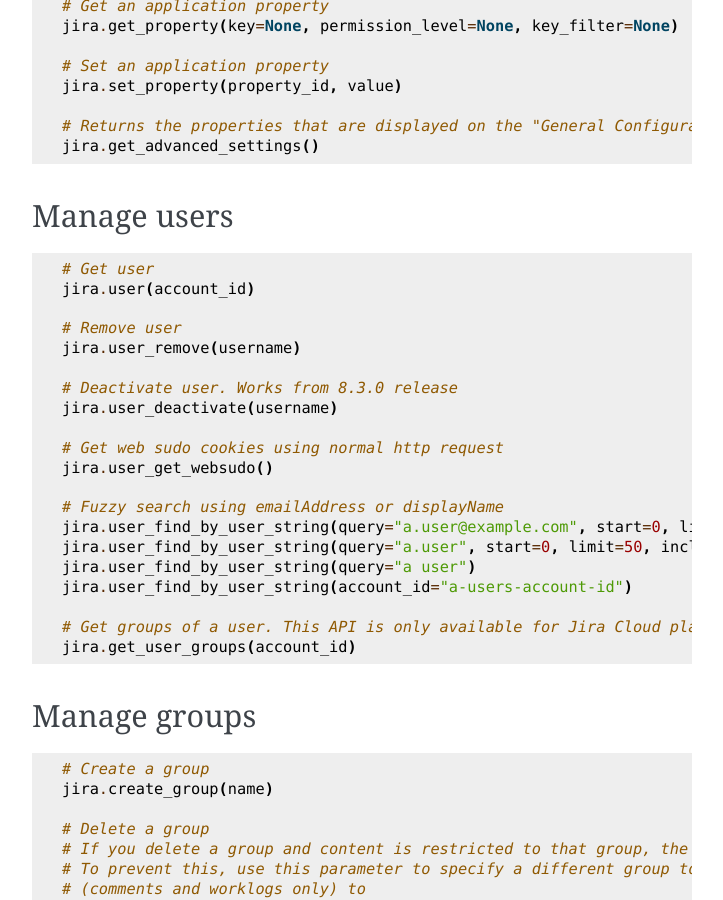
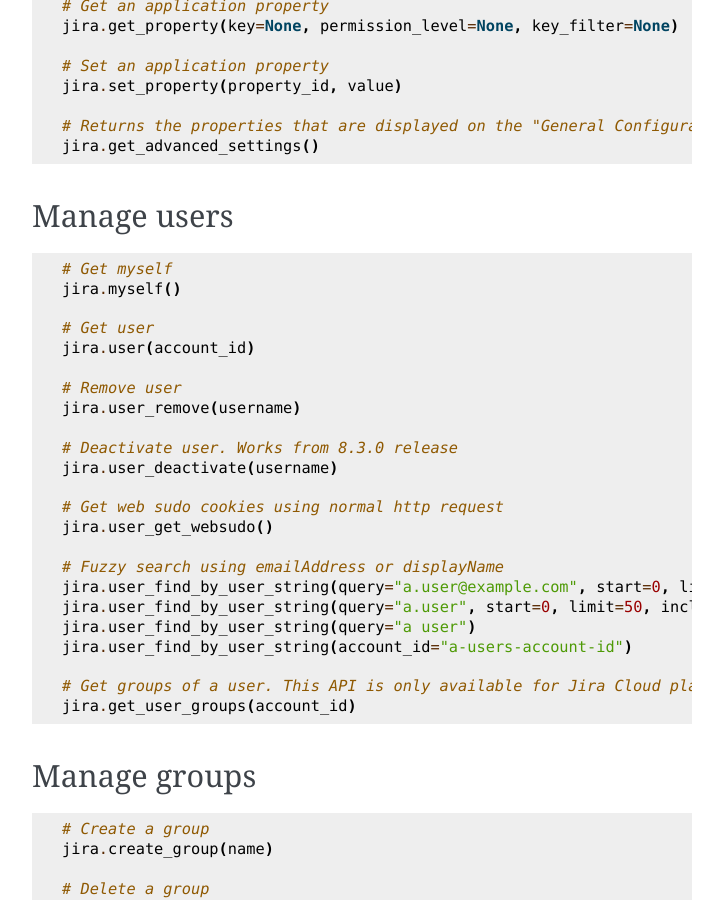
Before and after one commit to atlassian-api/atlassian-python-api, a Sphinx documentation site: the page built from docs/jira.rst, in a window 1280 px wide and 900 px high, scrolled down 993 px. Shown: the whole window, without its empty margins (388-1111 px from the left). Built offline with Sphinx 7.4.7, drawn with Linux system fonts in a browser that asks for light colours; pages that are not in the unit, such as notebooks, are missing from menus.

Commit message:
[JIRA] jira.myself() -method missing from JIRA-docs (#1306)
* JIRA issue property methods

* JIRA issue property docs

* JIRA issue property docs

* JIRA issue property tests

* JIRA issue property: clean code

* [JIRA] jira.myself() -method missing from JIRA-docs

---------

Co-authored-by: Kyösti Viinamäki <kyosti.viinamaki@op.fi>

```diff
--- a/docs/jira.rst
+++ b/docs/jira.rst
@@ -60,6 +60,9 @@
 ------------
 
 .. code-block:: python
+
+    # Get myself
+    jira.myself()
 
     # Get user
     jira.user(account_id)
```
